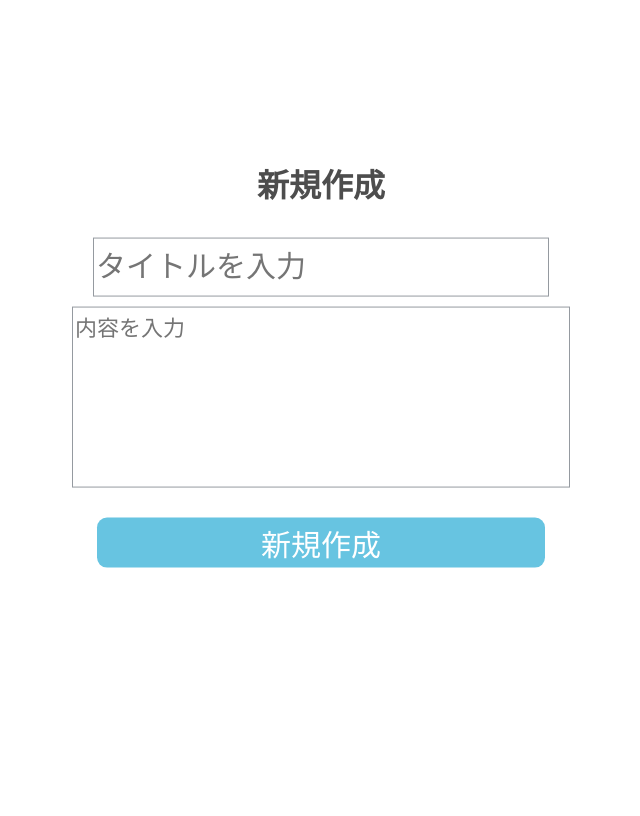
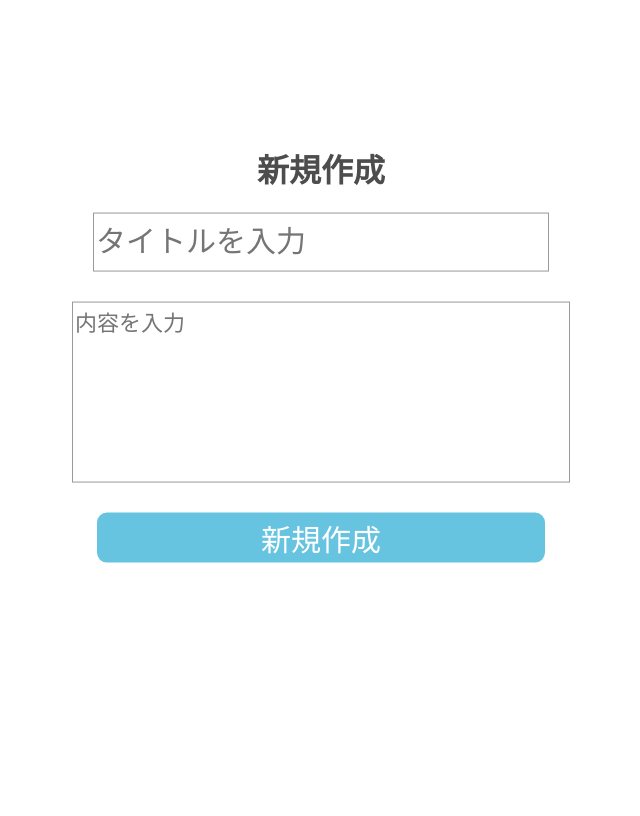
Before and after one commit to nto300002/todo-rareTech, a Flask app: page /create in a window 1280 px wide. Shown: the part 100-916 px from the top of the page, without its empty margins (319-959 px from the left). Run offline with Flask 2, Linux system fonts and the light colour scheme; some libraries are stand-ins or nearby versions.

Commit message:
#3_add: create.html&css-UI

```diff
--- a/static/create.css
+++ b/static/create.css
@@ -13,7 +13,7 @@ input {
   font-size: 30px;
   width: 450px;
   height: 55px;
-  margin: 10px;
+  margin-bottom: 1em;
   border: 0.5px solid rgb(149, 154, 160);
 }
 
```
